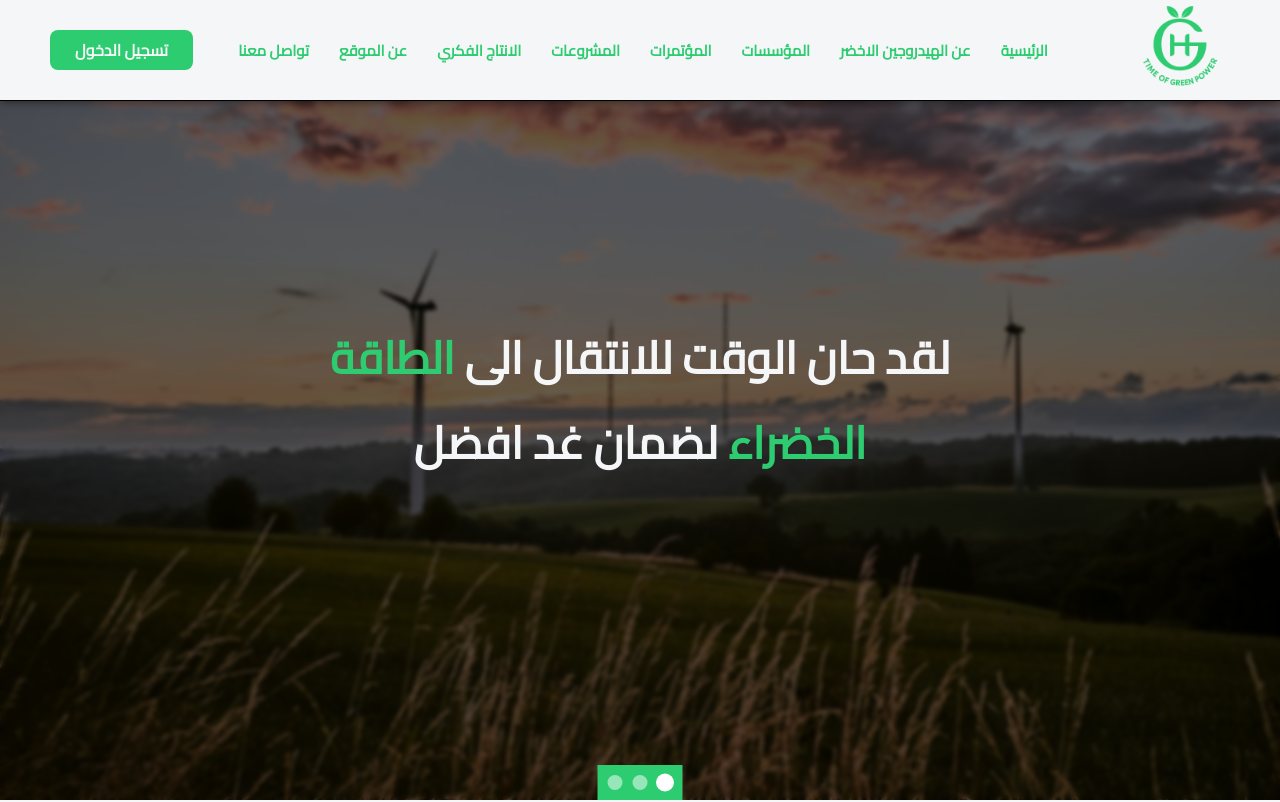
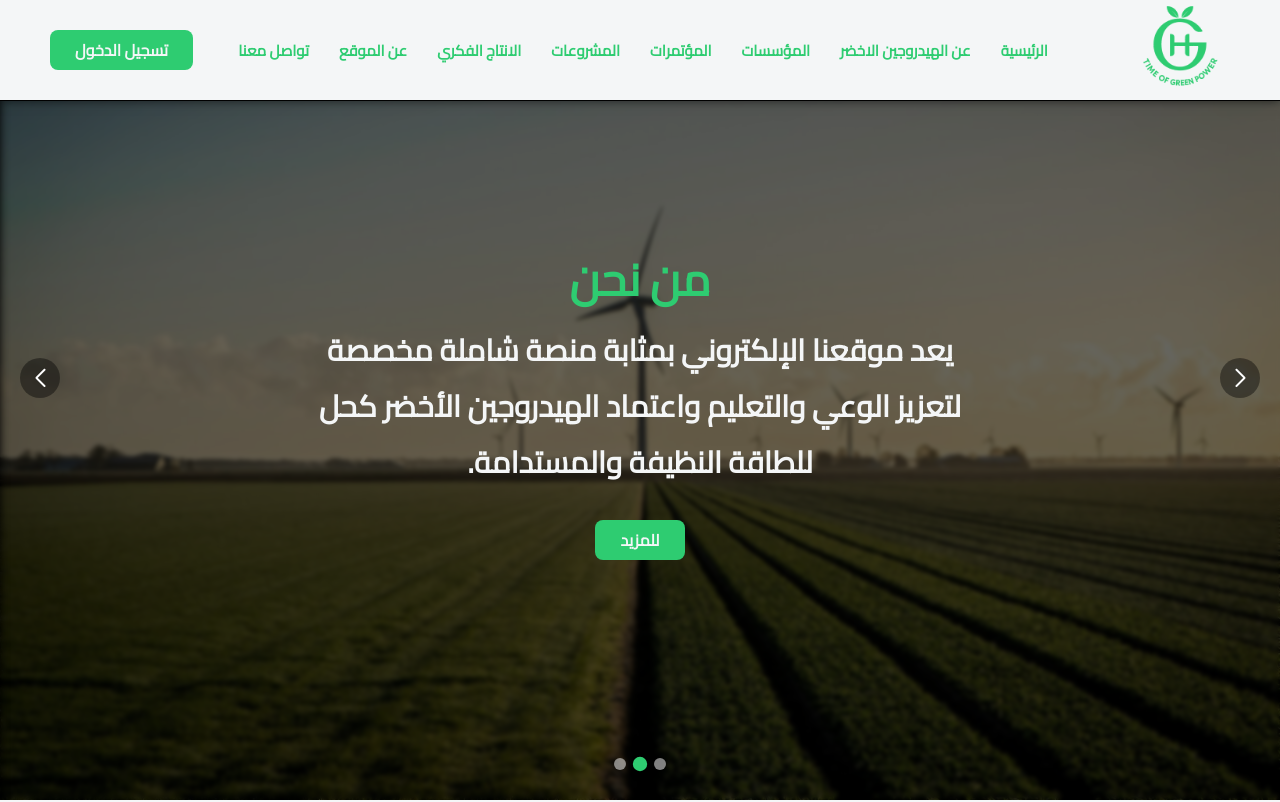
Before and after one commit to Abdul-Rahman-Ahmed/GH-Power, a React (Vite) app: page / in a window 1280 px wide. Shown: the top 802 px of the page. Built offline with nearby package versions, Linux system fonts and the light colour scheme.

Commit message:
projects section on home page

```diff
--- a/package.json
+++ b/package.json
@@ -18,7 +18,8 @@
     "react-dom": "^19.1.0",
     "react-redux": "^9.2.0",
     "react-router-dom": "^7.6.3",
-    "sass": "^1.89.2"
+    "sass": "^1.89.2",
+    "swiper": "^11.2.10"
   },
   "devDependencies": {
     "@eslint/js": "^9.29.0",
--- a/src/components/explore/explore.scss
+++ b/src/components/explore/explore.scss
@@ -1,7 +1,7 @@
 @use "../../scss/variables" as *;
 @use "../../scss/mixins" as *;
 .explore {
-  padding: 30px 0;
+  padding-top: 30px;
   h2 {
     text-align: center;
   }
--- a/src/components/main/main.jsx
+++ b/src/components/main/main.jsx
@@ -3,20 +3,20 @@ import second from "../../assets/main/second.jpg";
 import third from "../../assets/main/third.jpg";
 import { Link } from "react-router-dom";
 import "./main.scss";
-import { useRef, useEffect, Fragment } from "react";
+import { Fragment } from "react";
+import { Swiper, SwiperSlide } from "swiper/react";
+import { Autoplay, Pagination, Navigation } from "swiper/modules";
+
+import "swiper/scss";
+import "swiper/scss/pagination";
+import "swiper/scss/navigation";
 
 const Main = () => {
-  let myarrow = useRef();
-  let trans = useRef();
-  let sections = useRef();
-  let intervalRef = useRef(null);
-  const bulletsRef = useRef([]);
-
   const dataSlides = [
     {
       imgSrc: first,
       text: (
-        <h2>
+        <h2 className="first-head">
           لقد حان الوقت للانتقال الى
           <span> الطاقة الخضراء </span>
           لضمان غد افضل
@@ -52,60 +52,35 @@ const Main = () => {
     },
   ];
 
-  const startAutoSlide = () => {
-    intervalRef.current = setInterval(() => {
-      const next = (trans.current / 100 + 1) % dataSlides.length;
-      updateSlide(next);
-    }, 10000);
-  };
-
-  const updateSlide = (index) => {
-    clearInterval(intervalRef.current);
-    trans.current = index * 100;
-    myarrow.current.style.transform = `translateX(${trans.current}%)`;
-
-    bulletsRef.current.forEach((el, i) =>
-      el.classList.toggle("active", i === index)
-    );
-
-    startAutoSlide();
-  };
-
-  useEffect(() => {
-    sections.current = document.querySelectorAll(
-      ".projects .sections .section"
-    );
-    myarrow.current = document.querySelector(".main-section .content");
-    trans.current = 0;
-
-    startAutoSlide();
-    return () => clearInterval(intervalRef.current);
-  }, []);
-
   return (
-    <div className="main-section">
-      <div className="content">
+    <div className="main-section swiper-wrapper-container">
+      <div className="swiper-button-next"></div>
+      <Swiper
+        className="content"
+        loop={true}
+        modules={[Autoplay, Pagination, Navigation]}
+        autoplay={{
+          delay: 5000,
+          disableOnInteraction: false,
+        }}
+        pagination={{ clickable: true }}
+        navigation={{
+          prevEl: ".swiper-button-next",
+          nextEl: ".swiper-button-prev",
+        }}
+      >
         {dataSlides.map((el, key) => {
           return (
-            <div className="slide" key={key}>
+            <SwiperSlide className="slide" key={key}>
               <div className="img">
-                <img src={el.imgSrc} alt={el.imgSrc} />
+                <img src={el.imgSrc} alt="slider background" />
               </div>
               <div className="text container center-text">{el.text}</div>
-            </div>
+            </SwiperSlide>
           );
         })}
-      </div>
-      <div className="bullets">
-        {[...Array(dataSlides.length)].map((ele, i) => (
-          <div
-            className={`bullet ${i === 0 ? "active" : ""}`}
-            key={i}
-            ref={(el) => (bulletsRef.current[i] = el)}
-            onClick={() => updateSlide(i)}
-          ></div>
-        ))}
-      </div>
+      </Swiper>
+      <div className="swiper-button-prev"></div>
     </div>
   );
 };
--- a/src/components/main/main.scss
+++ b/src/components/main/main.scss
@@ -4,14 +4,9 @@
 .main-section {
   position: relative;
   height: 100vh;
-  overflow: hidden;
   .content {
-    display: grid;
-    grid-template-columns: repeat(3, 100%);
     height: 100%;
-    @include transition(transform 0.6s ease-in-out);
     .slide {
-      position: relative;
       .img {
         position: absolute;
         width: 100%;
@@ -29,6 +24,7 @@
         img {
           width: 100%;
           height: 100%;
+          object-fit: cover;
         }
       }
       .text {
@@ -40,24 +36,18 @@
         font-weight: bold;
         color: $background-color;
         @include breakPoints(lg) {
-          & {
           font-size: 20px;
           width: 80%;
         }
-        }
         @include breakPoints(md) {
-          & {
           font-size: 18px;
           width: 80%;
         }
-        }
         @include breakPoints(sm) {
-          & {
           font-size: 16px;
           width: 90%;
         }
-        }
-        h2:not(.slide:first-of-type .text h2) {
+        h2:not(.first-head) {
           color: $primary-color;
         }
 
@@ -74,28 +64,29 @@
       }
     }
   }
-  .bullets {
-    padding: 10px;
-    position: absolute;
-    left: 50%;
-    bottom: 0;
-    display: flex;
-    gap: 10px;
-    @include transform(translateX(-50%));
+  .swiper-pagination {
+    bottom: 20px !important;
+  }
+
+  .swiper-pagination-bullet {
+    width: 12px;
+    height: 12px;
+    background-color: #fff;
+    opacity: 0.5;
+    margin: 0 5px;
+    transition: 0.3s;
+    border-radius: 50%;
+
+    &-active {
+      opacity: 1;
       background-color: $primary-color;
-    .bullet {
-      width: 15px;
-      height: 15px;
-      background-color: #fff;
-      @include border-radius(50%);
-      opacity: 0.5;
-      cursor: pointer;
-      @include transition(0.5s);
-      &.active {
       transform: scale(1.2);
-        opacity: 1;
-        @include transition(0.5s);
     }
   }
+  .swiper-button-prev {
+    left: 20px;
+  }
+  .swiper-button-next {
+    right: 20px;
   }
 }
--- /dev/null
+++ b/src/components/projects/projects.jsx
@@ -0,0 +1,58 @@
+import { Link } from "react-router-dom";
+import first from "../../assets/main/first.jpg";
+import "./projects.scss";
+import { Navigation } from "swiper/modules";
+import { Swiper, SwiperSlide } from "swiper/react";
+import "swiper/scss";
+import "swiper/scss/navigation";
+
+const Projects = () => {
+  const projects = [
+    { to: "#", title: "المشروع الاول", img: first },
+    { to: "#", title: "المشروع الثاني", img: first },
+    { to: "#", title: "المشروع الثالث", img: first },
+    { to: "#", title: "المشروع الرابع", img: first },
+    { to: "#", title: "المشروع الخامس", img: first },
+  ];
+  return (
+    <div className="projects container color-background">
+      <h2>المشروعات المميزة</h2>
+
+      <div className="swiper-wrapper-container">
+        <div className="swiper-button-prev"></div>
+
+        <Swiper
+          modules={[Navigation]}
+          navigation={{
+            nextEl: ".swiper-button-prev",
+            prevEl: ".swiper-button-next",
+          }}
+          breakpoints={{
+            320: { slidesPerView: 1 },
+            768: { slidesPerView: 2 },
+            1024: { slidesPerView: 3 },
+            1280: { slidesPerView: 4 },
+          }}
+        >
+          {projects.map((proj, index) => (
+            <SwiperSlide key={index} className="cards">
+              <Link to={proj.to} className="card">
+                <div className="img">
+                  <img src={proj.img} alt="project" />
+                </div>
+                <div className="text">
+                  <h3>{proj.title}</h3>
+                  <div className="btn">للمزيد</div>
+                </div>
+              </Link>
+            </SwiperSlide>
+          ))}
+        </Swiper>
+
+        <div className="swiper-button-next"></div>
+      </div>
+    </div>
+  );
+};
+
+export default Projects;
--- /dev/null
+++ b/src/components/projects/projects.scss
@@ -0,0 +1,49 @@
+@use "../../scss/variables" as *;
+@use "../../scss/mixins" as *;
+.projects {
+  position: relative;
+  h2 {
+    text-align: center;
+    padding-bottom: 20px;
+  }
+
+  h3 {
+    font-size: 14px;
+    color: $primary-color;
+  }
+  .swiper-wrapper-container {
+    position: relative;
+  }
+
+  .cards {
+    display: flex;
+    justify-content: center;
+    overflow: hidden;
+    .card {
+      background: #fff;
+      @include border-radius(12px);
+      box-shadow: 0 4px 15px rgba(0, 0, 0, 0.1);
+      @include transition(transform 0.3s ease);
+      &:hover {
+        transform: translateY(-10px);
+      }
+
+      img {
+        width: 100%;
+        height: 200px;
+        object-fit: cover;
+      }
+    }
+    .text {
+      padding: 15px;
+      h3 {
+        font-size: 18px;
+        margin-bottom: 10px;
+      }
+      p {
+        font-size: 14px;
+        color: #666;
+      }
+    }
+  }
+}
--- a/src/pages/home/home.jsx
+++ b/src/pages/home/home.jsx
@@ -7,6 +7,7 @@ import WhyGreenHydrogen from "../../components/whyGreenHydrogen";
 import { FontAwesomeIcon } from "@fortawesome/react-fontawesome";
 import { faQuoteRight } from "@fortawesome/free-solid-svg-icons";
 import Explore from "../../components/explore/explore";
+import Projects from "../../components/projects/projects";
 
 const Home = () => {
   return (
@@ -25,6 +26,7 @@ const Home = () => {
           </div>
         </div>
         <Explore />
+        <Projects />
       </div>
     </Fragment>
   );
--- a/src/scss/master.scss
+++ b/src/scss/master.scss
@@ -95,12 +95,12 @@ ul {
       }
     }
   }
+}
 
-  .img img {
-    width: 100%;
-    filter: drop-shadow(0px 0px 5px black);
-    -webkit-filter: drop-shadow(0px 0px 5px black);
-  }
+.img img {
+  width: 100%;
+  filter: drop-shadow(0px 0px 5px black);
+  -webkit-filter: drop-shadow(0px 0px 5px black);
 }
 
 .white-text {
@@ -164,3 +164,48 @@ ul {
 .contents h2 {
   color: $primary-color;
 }
+
+.swiper-button-next,
+.swiper-button-prev {
+  position: absolute;
+  top: 50%;
+  transform: translateY(-50%);
+  z-index: 10;
+  background-color: rgba(0, 0, 0, 0.4);
+  color: #fff;
+  width: 40px;
+  height: 40px;
+  border-radius: 50%;
+  display: flex;
+  align-items: center;
+  justify-content: center;
+  cursor: pointer;
+  @include transition(0.3s);
+
+  &:hover {
+    background-color: $primary-color;
+  }
+
+  &::after {
+    font-size: 18px;
+    font-weight: bold;
+  }
+}
+
+.swiper-button-next {
+  right: -20px;
+}
+
+.swiper-button-prev {
+  left: -20px;
+}
+
+@include breakPoints(sm) {
+  .swiper-button-next {
+    right: 0;
+  }
+
+  .swiper-button-prev {
+    left: 0;
+  }
+}
```
Also changed, not shown: src/assets/helwanLogo.png (added), 1 other file (tests, documents, lock files or other folders). Lines whose indentation alone changed are shown as unchanged.
